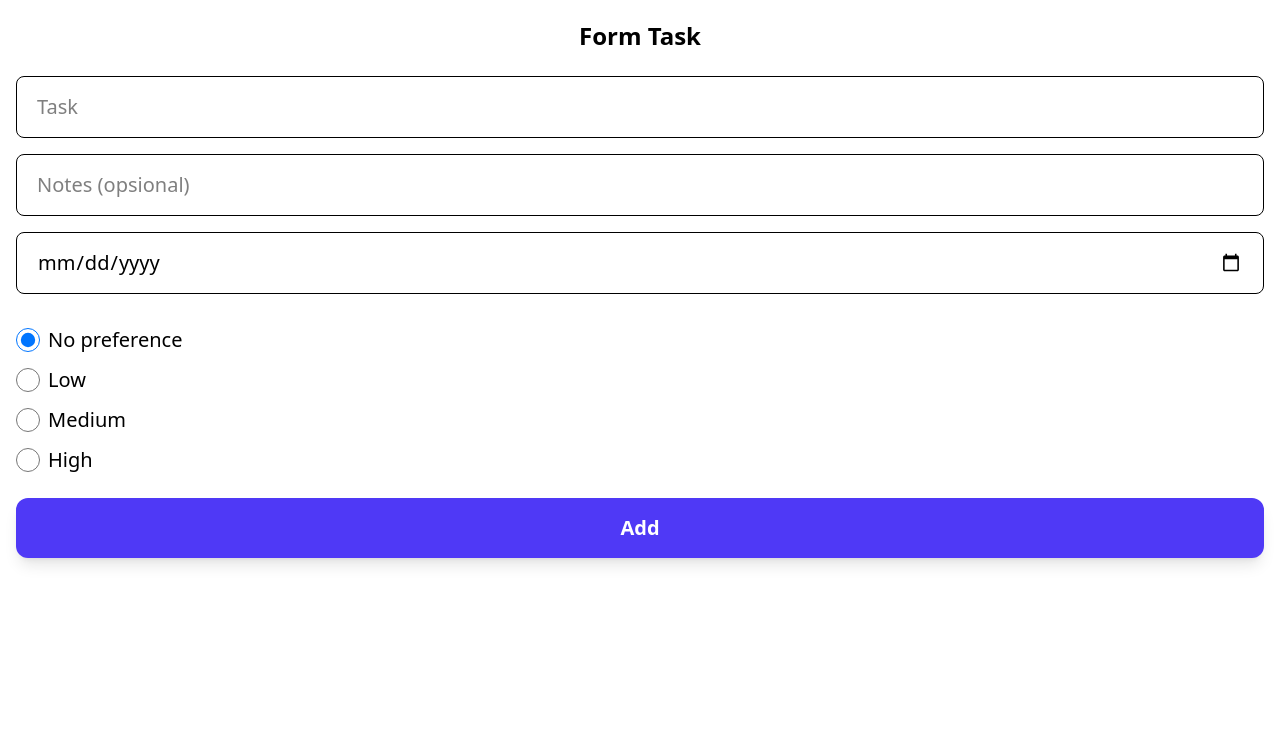
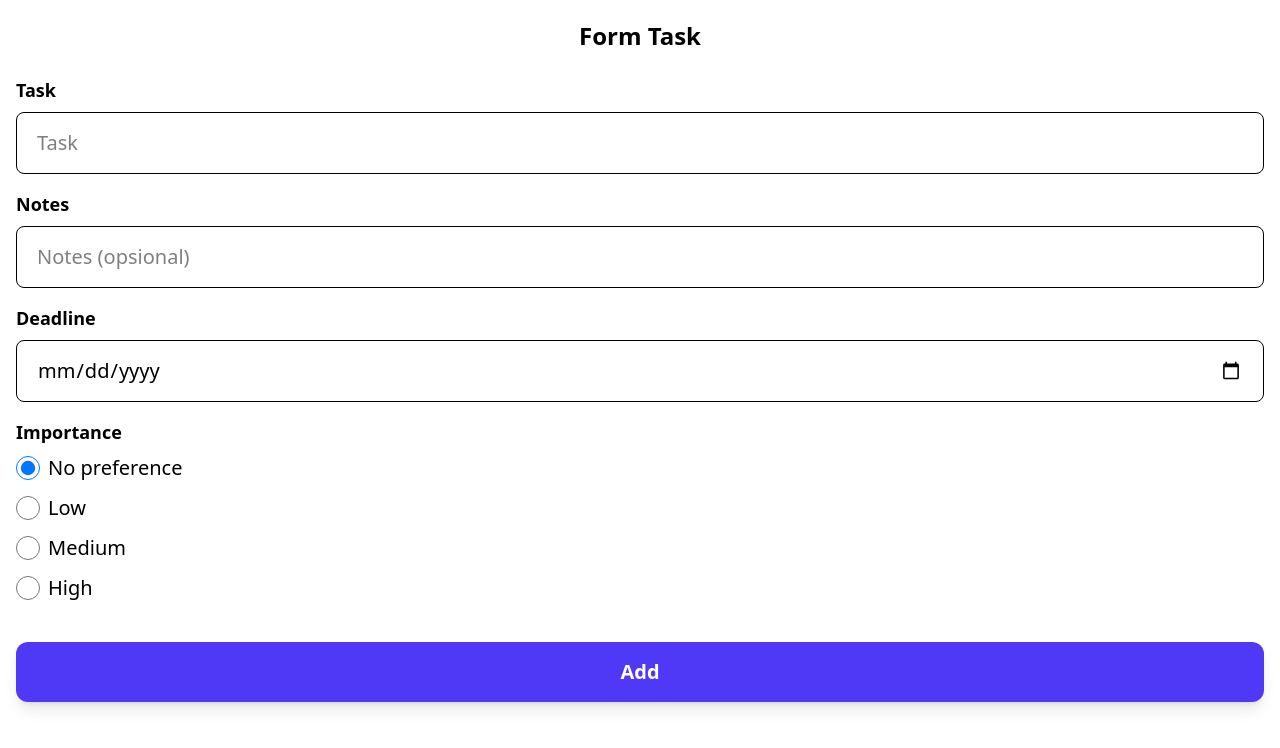
Before and after one commit to Gyandraa/Smart-Activity, a React (Vite) app: page /task-form in a window 1280 px wide. Shown: the top 748 px of the page. Built offline with nearby package versions, Linux system fonts and the light colour scheme.

Commit message:
feat : add styling for form pages

```diff
--- a/src/features/task/components/TaskForm.jsx
+++ b/src/features/task/components/TaskForm.jsx
@@ -42,30 +42,41 @@ export default function TaskForm({ addTask, editingTask, updatedTask }) {
   };
   return (
     <form onSubmit={handleSubmit} className="text-center mt-6 px-4">
+      <div className="mb-4 text-left">
+        <h3 className="text-lg font-semibold mb-2">Task</h3>
         <input
-        className="w-full px-5 py-4 mb-4 border rounded-lg text-xl"
+          className="w-full px-5 py-4 border rounded-lg text-xl"
           type="text"
           placeholder="Task"
           value={newTask}
           onChange={(e) => setNewTask(e.target.value)}
         />
+      </div>
 
+      <div className="mb-4 text-left">
+        <h3 className="text-lg font-semibold mb-2">Notes</h3>
         <input
-        className="w-full px-5 py-4 mb-4 border rounded-lg text-xl"
+          className="w-full px-5 py-4 border rounded-lg text-xl"
           type="text"
           placeholder="Notes (opsional)"
           value={newNotes}
           onChange={(e) => setNewNotes(e.target.value)}
         />
+      </div>
 
+      <div className="mb-4 text-left">
+        <h3 className="text-lg font-semibold mb-2">Deadline</h3>
         <input
-        className="w-full px-5 py-4 mb-4 border rounded-lg text-xl"
+          className="w-full px-5 py-4 border rounded-lg text-xl"
           type="date"
           value={newDeadline}
           onChange={(e) => setNewDeadline(e.target.value)}
         />
+      </div>
 
-      <div className="mt-4 flex flex-col space-y-3 text-xl">
+      <div className="mb-4 text-left">
+        <h3 className="text-lg font-semibold mb-2">Importance</h3>
+        <div className="flex flex-col space-y-3 text-xl">
           <label className="flex items-center space-x-2">
             <input
               type="radio"
@@ -114,6 +125,7 @@ export default function TaskForm({ addTask, editingTask, updatedTask }) {
             <span>High</span>
           </label>
         </div>
+      </div>
 
       <button
         type="submit"
```
Lines whose indentation alone changed are shown as unchanged.
